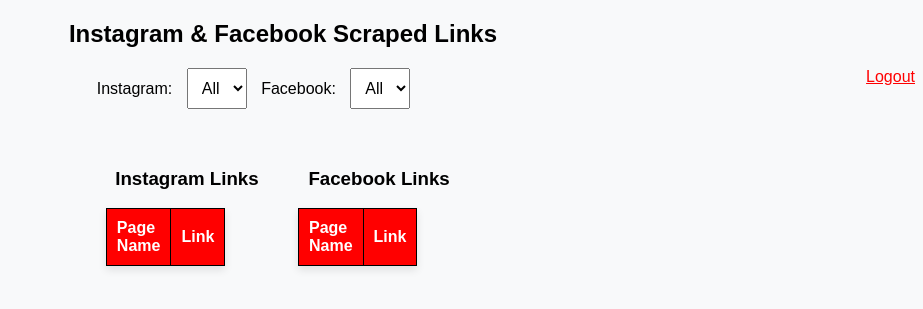
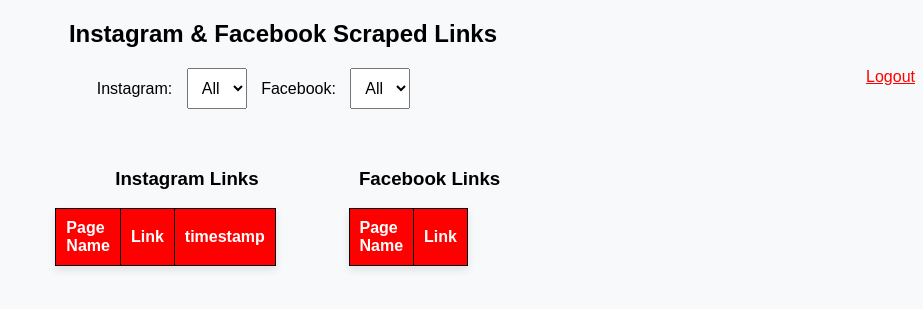
Before and after one commit to NasirMehmood12/insta_links, a Flask app: page /links in a window 1280 px wide. Shown: the top 309 px of the page, without its empty margins (357-1280 px from the left). Run offline with Flask 3, Linux system fonts and the light colour scheme; the visitor is signed in with stand-in values (Sample User, id 1); data that the repository does not hold is empty; some libraries are stand-ins or nearby versions.

Commit message:
Update index.html

```diff
--- a/templates/index.html
+++ b/templates/index.html
@@ -279,6 +279,7 @@
                 <tr>
                     <th>Page Name</th>
                     <th>Link</th>
+                    <th>timestamp</th>
                 </tr>
                 {% for page_name, link in instagram_links %}
                 <tr data-page="{{ page_name }}">
```
